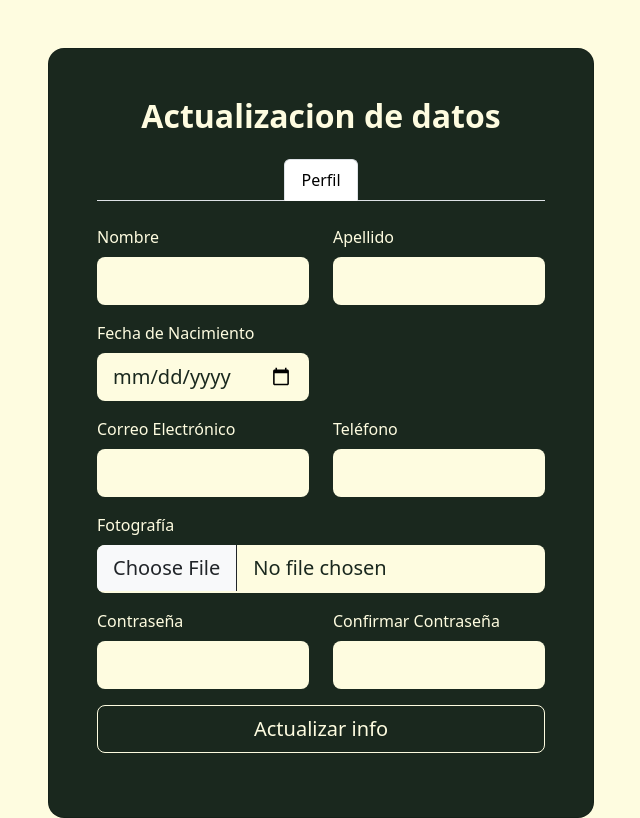
After one commit to OsvaldoZunniga/projects_web1, a PHP site: page /projects_web1/pages/profile_settings.php in a window 1280 px wide. The commit adds this page. Shown: the whole page, without its empty margins (319-959 px from the left). Run offline with PHP 8.4, Linux system fonts and the light colour scheme.

Commit message:
CRUD users IN, but isnt reading data yet

```diff
--- a/functions/users.php
+++ b/functions/users.php
@@ -21,7 +21,7 @@ if ($_SERVER['REQUEST_METHOD'] == 'POST') {
     $token = '';
 
     if ($contrasena !== $contrasena_confirm) {
-        header("Location: ../pages/signUpUsers.php?msg=pass_mismatch");
+        header("Location: ../index.php?msg=passwrd_!match");
         exit;
     }
 
@@ -38,7 +38,7 @@ if ($_SERVER['REQUEST_METHOD'] == 'POST') {
         if (move_uploaded_file($_FILES['fotografia']['tmp_name'], $destino)) {
             $foto_ruta = 'assets/' . $nuevoNombre;
         } else {
-            echo "No se pudo subir la imagen.";//considerar cambiar por una alerta
+            header("Location: ../index.php?msg=img_upload_error");
         }
     }
 
--- /dev/null
+++ b/pages/profile_settings.php
@@ -0,0 +1,125 @@
+<?php
+require_once '../database/connection.php';
+?>
+
+<!DOCTYPE html>
+<html lang="es">
+<head>
+    <meta charset="UTF-8">
+    <meta name="viewport" content="width=device-width, initial-scale=1.0">
+    <title>Perfil</title>
+    <link href="https://cdn.jsdelivr.net/npm/bootstrap@5.3.8/dist/css/bootstrap.min.css" rel="stylesheet">
+    <link href="../css/login.css" rel="stylesheet"/>
+</head>
+<body>
+    <?php if (isset($_GET['msg'])): ?>
+        <div class="container mt-3">
+            <?php if ($_GET['msg'] == 'update_error'): ?>
+                <div class="alert alert-warning alert-dismissible fade show" role="alert">
+                    Algo salió mal al actualizar tus datos. Por favor, intenta de nuevo.
+                    <button type="button" class="btn-close" data-bs-dismiss="alert"></button>
+                </div>
+            <?php elseif ($_GET['msg'] == 'update_success'): ?>
+                <div class="alert alert-success alert-dismissible fade show" role="alert">
+                    Tus datos han sido actualizados correctamente.
+                    <button type="button" class="btn-close" data-bs-dismiss="alert"></button>
+                </div>
+            <?php elseif ($_GET['msg'] == 'passwrd_!match'): ?>
+                <div class="alert alert-success alert-dismissible fade show" role="alert">
+                    Contraseñas no coinciden. Por favor, intenta de nuevo.
+                    <button type="button" class="btn-close" data-bs-dismiss="alert"></button>
+                </div>
+
+            <?php elseif ($_GET['msg'] == 'img_upload_error'): ?>
+                <div class="alert alert-warning alert-dismissible fade show" role="alert">
+                    Error al subir la imagen. Por favor, intenta de nuevo.
+                    <button type="button" class="btn-close" data-bs-dismiss="alert"></button>
+                </div>
+
+            <?php endif; ?>
+
+        </div>
+    <?php endif; ?>
+
+
+    <section class="vh-100">
+        <div class="container py-5 h-100">
+            <div class="row d-flex justify-content-center align-items-center h-100">
+            <div class="col-12 col-md-8 col-lg-6 col-xl-6">
+                <div class="card fondo text-white" style="border-radius: 1rem;">
+                <div class="card-body p-5">
+
+                    <h2 class="fw-bold mb-4 text-center">Actualizacion de datos</h2>
+
+                    <ul class="nav nav-tabs mb-4 justify-content-center" id="registroTabs" role="tablist">
+                    <li class="nav-item" role="presentation">
+                        <button class="nav-link active" id="tab" data-bs-toggle="tab" type="button" role="tab">Perfil</button>
+                    </li>
+                    </ul>
+
+                    <div class="tab-content" id="registroTabsContent">
+                        <div class="tab-pane fade show active" role="tabpanel">
+                            <form action="../functions/update_users.php" method="POST" enctype="multipart/form-data">
+
+                            <div class="row">
+                                <div class="col-md-6 mb-3">
+                                <label class="form-label">Nombre</label>
+                                <input type="text" name="nombre" class="form-control form-control-lg" required>
+                                </div>
+                                <div class="col-md-6 mb-3">
+                                <label class="form-label">Apellido</label>
+                                <input type="text" name="apellido" class="form-control form-control-lg" required>
+                                </div>
+                            </div>
+
+                            <div class="row">
+                                <div class="col-md-6 mb-3">
+                                <label class="form-label">Fecha de Nacimiento</label>
+                                <input type="date" name="nacimiento" class="form-control form-control-lg" required>
+                                </div>
+                            </div>
+
+                            <div class="row">
+                                <div class="col-md-6 mb-3">
+                                <label class="form-label">Correo Electrónico</label>
+                                <input type="email" name="correo" class="form-control form-control-lg" required>
+                                </div>
+                                <div class="col-md-6 mb-3">
+                                <label class="form-label">Teléfono</label>
+                                <input type="text" name="telefono" class="form-control form-control-lg" required>
+                                </div>
+                            </div>
+
+                            <div class="mb-3">
+                                <label class="form-label">Fotografía</label>
+                                <input type="file" name="fotografia" class="form-control form-control-lg" accept="image/*">
+                            </div>
+
+                            <div class="row">
+                                <div class="col-md-6 mb-3">
+                                <label class="form-label">Contraseña</label>
+                                <input type="password" name="contrasena" class="form-control form-control-lg" required>
+                                </div>
+                                <div class="col-md-6 mb-3">
+                                <label class="form-label">Confirmar Contraseña</label>
+                                <input type="password" name="contrasena_confirm" class="form-control form-control-lg" required>
+                                </div>
+                            </div>
+
+                            <div class="d-grid mb-3">
+                                <button type="submit" class="btn btn-outline-light btn-lg">Actualizar info</button>
+                            </div>
+                            </form>
+                        </div>
+
+                    </div>
+                </div>
+                </div>
+            </div>
+            </div>
+        </div>
+    </section>
+
+    <script src="https://cdnjs.cloudflare.com/ajax/libs/bootstrap/5.3.0/js/bootstrap.bundle.min.js"></script>
+</body>
+</html>
```
Also changed, not shown: functions/update_users.php (added, +93 -0 lines).
